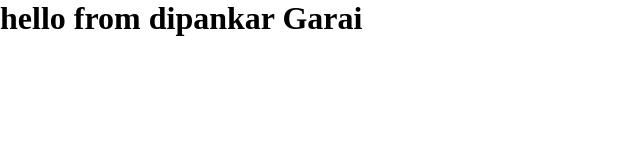
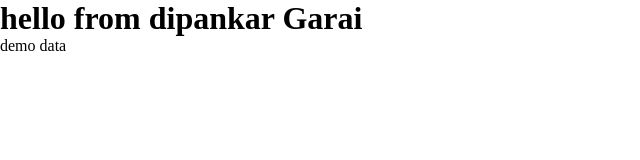
Before and after one commit to dipu0102/myrepo, a plain HTML site: page index.html in a window 1280 px wide. Shown: the full height of the page, 0-640 px from the left. Drawn offline with Linux system fonts and the light colour scheme.

Commit message:
changes in index.html

```diff
--- a/index.html
+++ b/index.html
@@ -8,5 +8,6 @@
   </head>
   <body>
     <h1>hello from dipankar Garai</h1>
+    <p>demo data</p>
   </body>
 </html>
```
